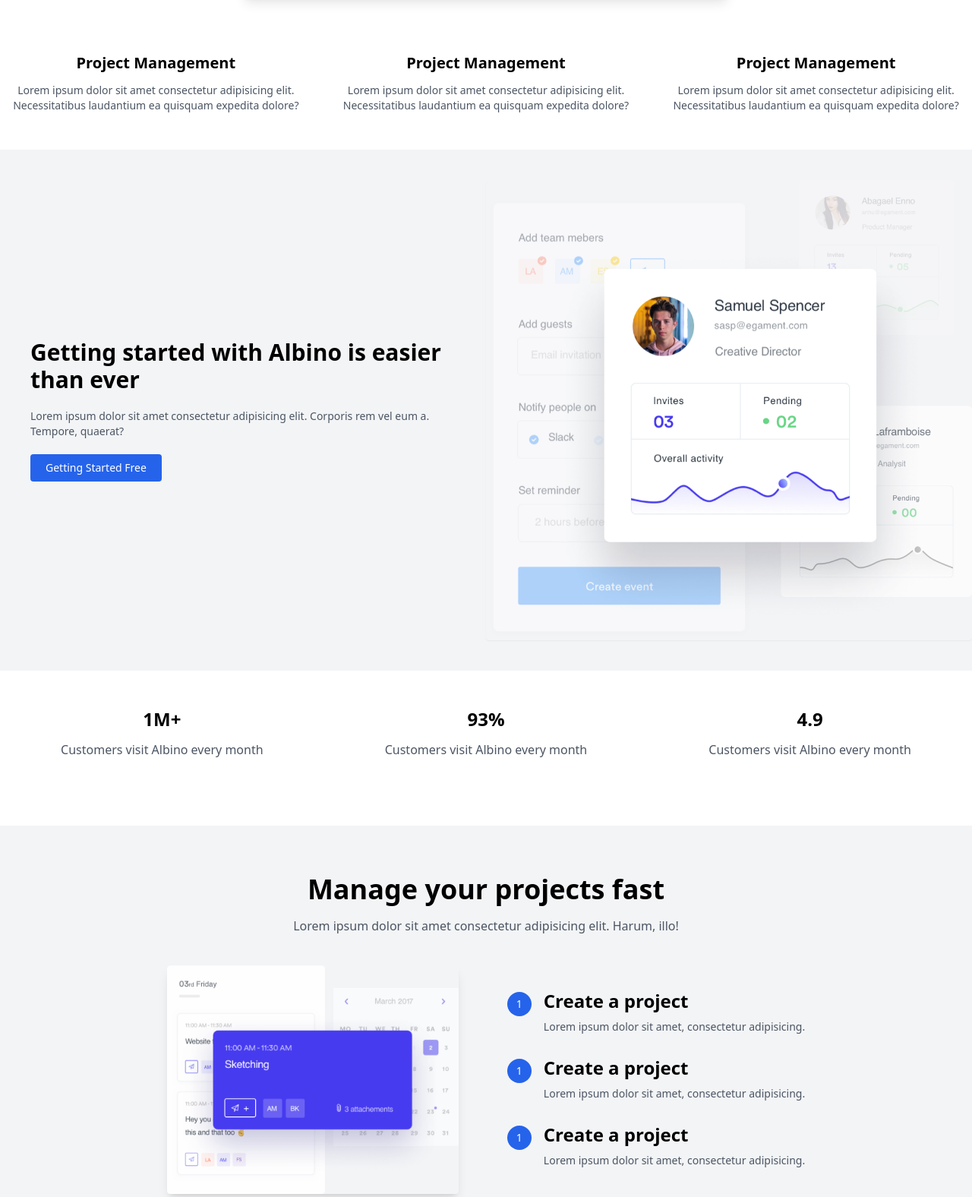
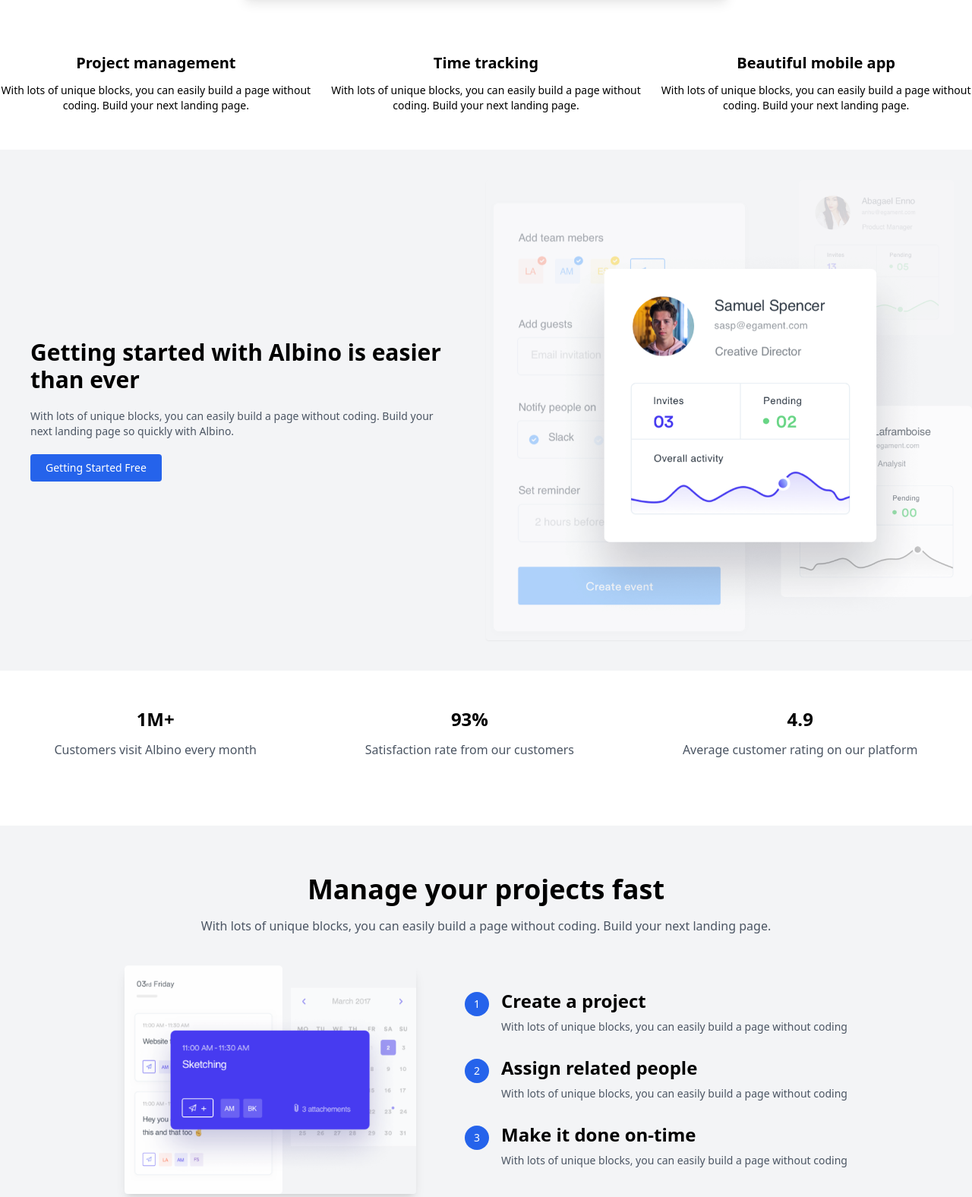
Before and after one commit to Thiru-cse/landing-page, a website: page Day14/src/index.html in a window 1280 px wide. Shown: the part 744-2320 px from the top of the page at 76% size. Drawn offline with Linux system fonts and the light colour scheme.

Commit message:
Text Corrections

```diff
--- a/Day14/src/index.html
+++ b/Day14/src/index.html
@@ -28,10 +28,7 @@
         <h1 class="text-4xl font-semibold text-black">
           Get things done by awesome remote team
         </h1>
-        <p class="text-gray-600 mt-4">
-          Lorem ipsum dolor sit amet consectetur adipisicing elit. Excepturi,
-          odit.
-        </p>
+        <p class="text-gray-500 mt-4">We share common trends and strategies for improving your rental income and making sure you stay in high demand.</p>
         <div class="flex justify-center mt-5 space-x-6">
           <button class="bg-blue-600 text-white px-4 py-2 rounded">
             Get Started for free
@@ -53,29 +50,21 @@
       </main>
 
       <!-- Features -->
-      <section class="grid grid-cols-3 gap-6 mt-12 text-center">
+      <section class="mt-12 grid grid-cols-3 gap-6 text-center">
         <div>
-          <h1 class="text-xl font-semibold mt-6">Project Management</h1>
-          <p class="text-sm mt-3 text-gray-600">
-            Lorem ipsum dolor sit amet consectetur adipisicing elit.
-            Necessitatibus laudantium ea quisquam expedita dolore?
-          </p>
+            <h1 class="text-xl font-semibold mt-6">Project management</h1>
+            <p class="text-sm mt-3 text-gray-700" >With lots of unique blocks, you can easily build a page without coding. Build your next landing page.</p>
         </div>
         <div>
-          <h1 class="text-xl font-semibold mt-6">Project Management</h1>
-          <p class="text-sm mt-3 text-gray-600">
-            Lorem ipsum dolor sit amet consectetur adipisicing elit.
-            Necessitatibus laudantium ea quisquam expedita dolore?
-          </p>
+            <h1 class="text-xl font-semibold mt-6">Time tracking</h1>
+            <p class="text-sm mt-3 text-gray-700" >With lots of unique blocks, you can easily build a page without coding. Build your next landing page.</p>
         </div>
         <div>
-          <h1 class="text-xl font-semibold mt-6">Project Management</h1>
-          <p class="text-sm mt-3 text-gray-600">
-            Lorem ipsum dolor sit amet consectetur adipisicing elit.
-            Necessitatibus laudantium ea quisquam expedita dolore?
-          </p>
+            <h1 class="text-xl font-semibold mt-6">Beautiful mobile app</h1>
+            <p class="text-sm mt-3 text-gray-700" >With lots of unique blocks, you can easily build a page without coding. Build your next landing page.</p>
         </div>
-      </section>
+
+    </section>
     </div>
 
     <!-- Body Content -->
@@ -85,10 +74,7 @@
           <h2 class="text-3xl font-bold text-black">
             Getting started with Albino is easier than ever
           </h2>
-          <p class="mt-5 text-sm text-gray-600">
-            Lorem ipsum dolor sit amet consectetur adipisicing elit. Corporis
-            rem vel eum a. Tempore, quaerat?
-          </p>
+          <p class=" mt-5 text-sm text-gray-600" >With lots of unique blocks, you can easily build a page without coding. Build your next landing page so quickly with Albino.</p>
           <button class="mt-5 bg-blue-600 text-white px-5 py-2 rounded text-sm">
             Getting Started Free
           </button>
@@ -113,13 +99,13 @@
           <div class="mt-12 mb-12">
             <h2 class="text-2xl font-bold">93%</h2>
             <p class="text-cxl text-gray-600 mt-3">
-              Customers visit Albino every month
+              Satisfaction rate from our customers
             </p>
           </div>
           <div class="mt-12 mb-12">
             <h2 class="text-2xl font-bold">4.9</h2>
             <p class="text-cxl text-gray-600 mt-3">
-              Customers visit Albino every month
+              Average customer rating on our platform
             </p>
           </div>
         </div>
@@ -133,10 +119,9 @@
           <h1 class="text-4xl font-bold text-black mb-4">
             Manage your projects fast
           </h1>
-          <p class="text-gray-600">
-            Lorem ipsum dolor sit amet consectetur adipisicing elit. Harum,
-            illo!
-          </p>
+          <p class="text-gray-600">With lots of unique blocks,
+            you can easily build a page
+            without coding. Build your next landing page.</p>
         </div>
         <div class="flex justify-center items-center gap-16">
           <div class="flex justify-center items-center w-96">
@@ -159,7 +144,7 @@
                   Create a project
                 </h3>
                 <p class="text-sm text-gray-600 mt-2">
-                  Lorem ipsum dolor sit amet, consectetur adipisicing.
+                    With lots of unique blocks, you can easily build a page without coding
                 </p>
               </div>
             </div>
@@ -167,14 +152,14 @@
               <div
                 class="text-white w-8 h-8 bg-blue-600 rounded-full text-sm flex flex-shrink-0 items-center justify-center"
               >
-                1
+                2
               </div>
               <div class="-mt-1">
                 <h3 class="text-2xl font-semibold text-black">
-                  Create a project
+                  Assign related people
                 </h3>
                 <p class="text-sm text-gray-600 mt-2">
-                  Lorem ipsum dolor sit amet, consectetur adipisicing.
+                    With lots of unique blocks, you can easily build a page without coding
                 </p>
               </div>
             </div>
@@ -182,14 +167,14 @@
               <div
                 class="text-white w-8 h-8 bg-blue-600 rounded-full text-sm flex flex-shrink-0 items-center justify-center"
               >
-                1
+                3
               </div>
               <div class="-mt-1">
                 <h3 class="text-2xl font-semibold text-black">
-                  Create a project
+                  Make it done on-time
                 </h3>
                 <p class="text-sm text-gray-600 mt-2">
-                  Lorem ipsum dolor sit amet, consectetur adipisicing.
+                    With lots of unique blocks, you can easily build a page without coding
                 </p>
               </div>
             </div>
@@ -212,8 +197,7 @@
             "You made it so simple"
           </h1>
           <p class="text-sm text-gray-600 w-56 text-center mt-6">
-            Lorem ipsum dolor sit amet consectetur adipisicing elit. Dolor,
-            nihil!
+            My new site is so much faster and easier to work with than my old site.
           </p>
           <p class="font-semibold text-xl text-black mt-8">Corey Valdez</p>
           <p class="text-sm">Founder at Zenix</p>
@@ -229,8 +213,7 @@
             "You made it so simple"
           </h1>
           <p class="text-sm text-gray-600 w-56 text-center mt-6">
-            Lorem ipsum dolor sit amet consectetur adipisicing elit. Dolor,
-            nihil!
+            My new site is so much faster and easier to work with than my old site.
           </p>
           <p class="font-semibold text-xl text-black mt-8">Corey Valdez</p>
           <p class="text-sm">Founder at Zenix</p>
```
